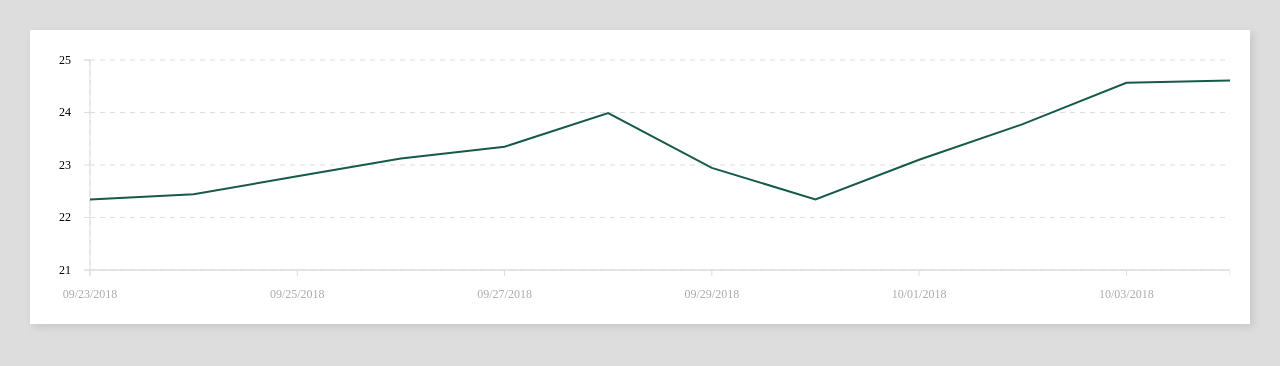
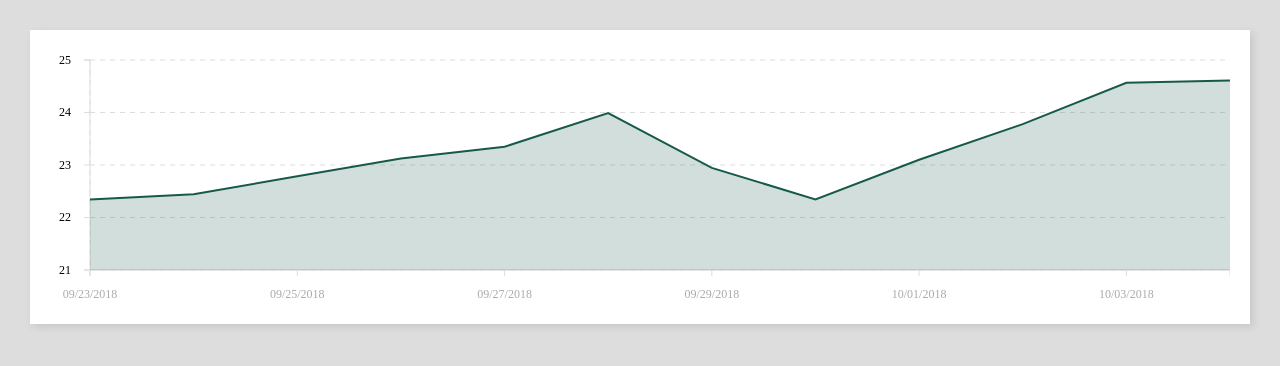
Before and after one commit to SevenVII7/Test_D3LineChart, a plain HTML site: page MerianChartTest.html in a window 1280 px wide. Drawn offline with nearby package versions, Linux system fonts and the light colour scheme.

Commit message:
no message

```diff
--- a/MerianChartTest.html
+++ b/MerianChartTest.html
@@ -26,7 +26,7 @@
             box-shadow: 3px 3px 8px rgba(0,0,0,.1);
         }
     </style>
-    <script src="http://d3js.org/d3.v3.min.js"></script>
+    <script src="https://d3js.org/d3.v3.min.js"></script>
 </head>
 <body>
     <div id="content">
--- a/js/MerianChartTest.js
+++ b/js/MerianChartTest.js
@@ -40,6 +40,11 @@ function callback(response){
     var line = d3.svg.line()
         .x(function(d) { return scaleX(d.dates); })
         .y(function(d) { return scaleY(d.val); });
+
+    var area = d3.svg.area()
+        .x(function(d) { return scaleX(d.dates); })
+        .y0(h)
+        .y1(function(d) { return scaleY(d.val); });
 
     var axisX = d3.svg.axis()
         .scale(scaleX)
@@ -121,5 +126,11 @@ function callback(response){
             'fill':'none',
             'transform':'translate(40,-30)'
         });
+    svgStart.append('path')
+        .attr({
+            'd':area(mydata2),
+            'fill':'rgba(28,90,74,.2)',
+            'transform':'translate(40,-30)'
+        });
 }
 sendRequest();
```
